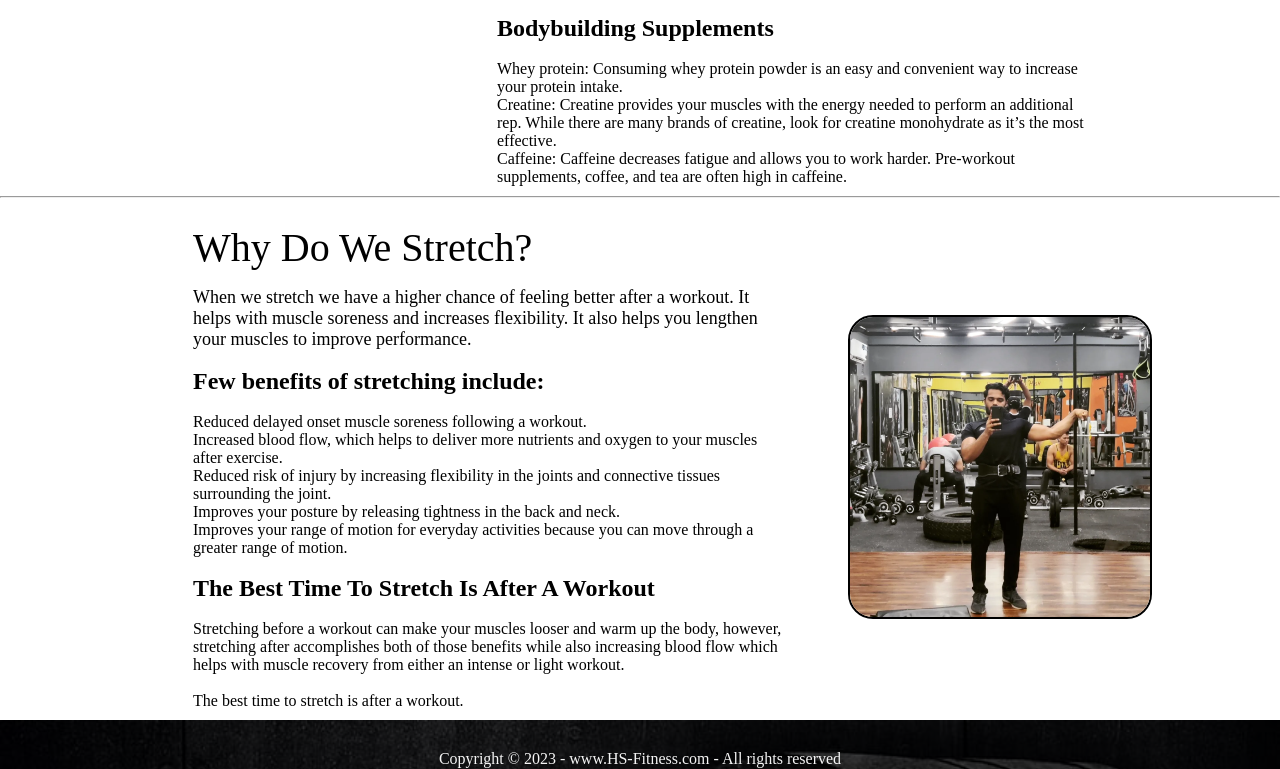
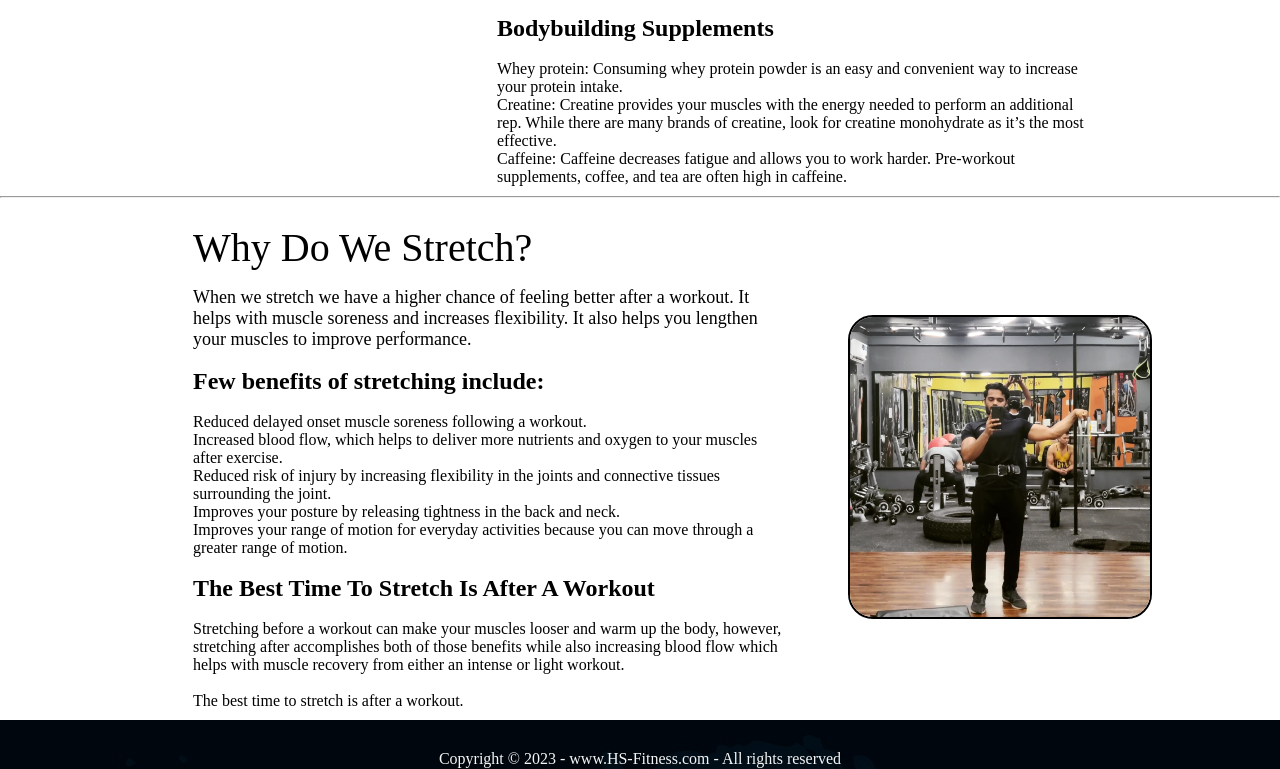
Before and after one commit to himanshusaxena09/HS-Fitness, a plain HTML site: page index.html in a window 1280 px wide. Shown: the part 2031-2800 px from the top of the page. Drawn offline with Linux system fonts and the light colour scheme.

Commit message:
Update style.css

```diff
--- a/style.css
+++ b/style.css
@@ -71,7 +71,7 @@ html {
 }
 
 .background {
-    background: rgba(0, 0, 0, 0.7) url(cover4.jpg);
+    background: rgba(0, 0, 0, 0.7) url(gym.jpg);
     background-size: cover;
     background-blend-mode: darken;
 }
```
